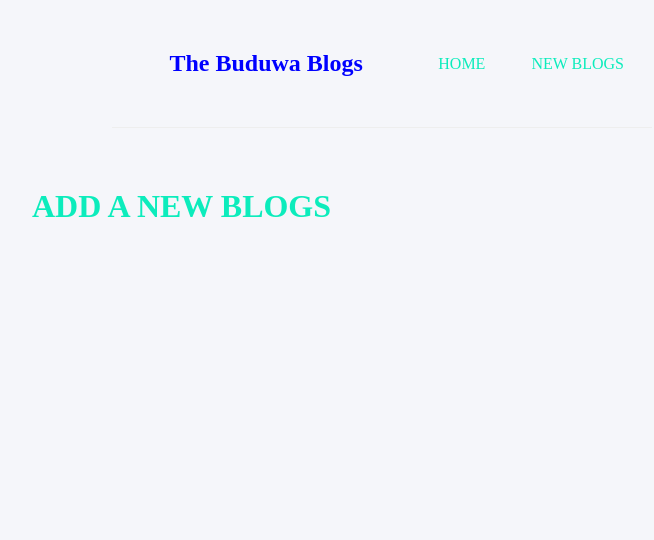
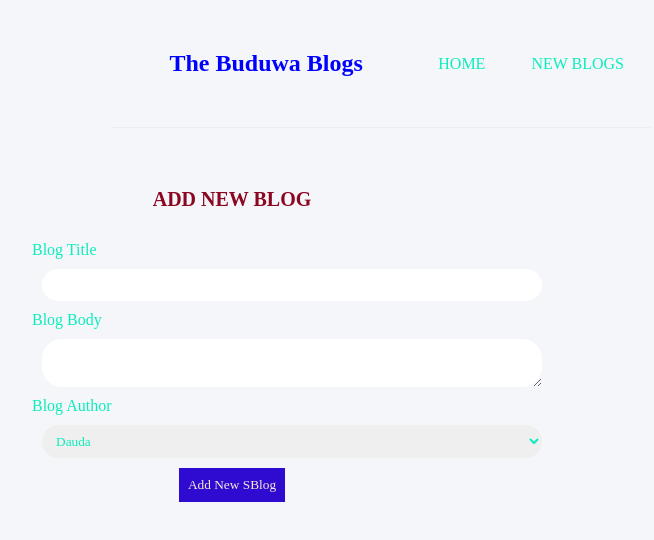
Before and after one commit to Harunatata/react-blog, a React (Create React App) app: page /Create in a window 1280 px wide. Shown: the top 540 px of the page, without its empty margins (258-912 px from the left). Built offline with nearby package versions, Linux system fonts and the light colour scheme.

Commit message:
react-blog

```diff
--- a/Data/db.json
+++ b/Data/db.json
@@ -2,22 +2,192 @@
   "blogs": [
     {
       "title": "The fist Blog",
-            "body": "Why do we use it, its is a long establiashed process",
+      "body": "f.Tech in Management and information Technology from Abubakar Tafawa Balewa University Bauchi, Bauchi state",
       "author": "Faruk",
       "id": 1
     },
     {
       "title": "Opening party",
-            "body": "Why do we use it, its is a long establiashed process",
+      "body": "WhMy name is Haruna Tata a polio survival and I am a junior web developer for Buduwa Global Tech. I am an accomplished coder and programmer, and I enjoy using my skills to contribute to the exciting technological advances that happen every day at Buduwa Global Tech. base in Buduwa ward, Jakusko Local Government area of Yobe state. where I did my primary school in Buduwa and proceed to Government secondary school Jakusko finished both junior and senior school there and obtained Diploma certificate in Computer science from Umar Suleiman College of education Gashua, currently studying my B.Tech in Management and information Technology from Abubakar Tafawa Balewa University Bauchi, Bauchi state",
       "author": "Haulat",
       "id": 2
     },
     {
       "title": "Opening party",
-            "body": "Why do we use it, its is a long establiashed process",
+      "body": "My name is Haruna Tata a polio survival and I am a junior web developer for Buduwa Global Tech. I am an accomplished coder and programmer, and I enjoy using my skills to contribute to the exciting technological advances that happen every day at Buduwa Global Tech. base in Buduwa ward, Jakusko Local Government area of Yobe state. where I did my primary school in Buduwa and proceed to Government secondary school Jakusko finished both junior and senior school there and obtained Diploma certificate in Computer science from Umar Suleiman College of education Gashua, currently studying my B.Tech in Management and information Technology from Abubakar Tafawa Balewa University Bauchi, Bauchi state",
       "author": "Haulat",
       "id": 3
+    },
+    {
+      "id": "a1c0",
+      "title": "igiirir",
+      "body": "igigi",
+      "author": "John"
+    },
+    {
+      "id": "cbec",
+      "title": "igiirir",
+      "body": "igigi",
+      "author": "John"
+    },
+    {
+      "id": "131d",
+      "title": "ididf",
+      "body": "uuere"
+    },
+    {
+      "id": "60a4",
+      "title": "hehfj",
+      "body": "hsdhedjef"
+    },
+    {
+      "id": "3cbf",
+      "title": "heh",
+      "body": "dff"
+    },
+    {
+      "id": "70ee",
+      "title": "heh",
+      "body": "dff"
+    },
+    {
+      "id": "0cc9",
+      "title": "heh",
+      "body": "dff"
+    },
+    {
+      "id": "5715",
+      "title": "heh",
+      "body": "dff"
+    },
+    {
+      "id": "6ec8",
+      "title": "heh",
+      "body": "dff"
+    },
+    {
+      "id": "765f",
+      "title": "heh",
+      "body": "dff"
+    },
+    {
+      "id": "83b2",
+      "title": "heh",
+      "body": "dff"
+    },
+    {
+      "id": "976e",
+      "title": "heh",
+      "body": "dff"
+    },
+    {
+      "id": "cbd5",
+      "title": "heh",
+      "body": "dff"
+    },
+    {
+      "id": "f5ee",
+      "title": "heh",
+      "body": "dff"
+    },
+    {
+      "id": "2622",
+      "title": "heh",
+      "body": "dff"
+    },
+    {
+      "id": "449f",
+      "title": "heh",
+      "body": "dff"
+    },
+    {
+      "id": "630f",
+      "title": "heh",
+      "body": "dff"
+    },
+    {
+      "id": "3354",
+      "title": "heh",
+      "body": "dff"
+    },
+    {
+      "id": "f0ca",
+      "title": "heh",
+      "body": "dff"
+    },
+    {
+      "id": "e35a",
+      "title": "heh",
+      "body": "dff"
+    },
+    {
+      "id": "1ccf",
+      "title": "heh",
+      "body": "dff"
+    },
+    {
+      "id": "a20f",
+      "title": "heh",
+      "body": "dff"
+    },
+    {
+      "id": "9d38",
+      "title": "heh",
+      "body": "dff"
+    },
+    {
+      "id": "9f31",
+      "title": "heh",
+      "body": "dff"
+    },
+    {
+      "id": "794d",
+      "title": "heh",
+      "body": "dff"
+    },
+    {
+      "id": "00e6",
+      "title": "heh",
+      "body": "dff"
+    },
+    {
+      "id": "44f7",
+      "title": "heh",
+      "body": "dff"
+    },
+    {
+      "id": "310a",
+      "title": "heh",
+      "body": "dff"
+    },
+    {
+      "id": "86c9",
+      "title": "heh",
+      "body": "dff"
+    },
+    {
+      "id": "28e5",
+      "title": "New Blogs",
+      "body": "ofkgooegobooynoy",
+      "author": "Laugi"
+    },
+    {
+      "id": "49cb",
+      "title": "New Blogs",
+      "body": "ofkgooegobooynoy",
+      "author": "Laugi"
+    },
+    {
+      "id": "179c",
+      "title": "Hussaini Zakiru Ali",
+      "body": "bdjdnn xchgbncv ghngn v nungh nghhgnm yhht ",
+      "author": "Sharfudeen"
+    },
+    {
+      "id": "194e",
+      "title": "Musa Got new Appointment",
+      "body": "BNbnxnasdfjkn gbn nxbn sfnjn xcvnm dfjkm,cjkdnm, fjcvnmfjgnm gmgn jn fvjnm jkn mf drfjfnm jk fjkmtrjkd mjk trfjknm trf trdfjknmdf",
+      "author": "Sharfudeen"
     }
   ]
-
 }
--- a/src/App.js
+++ b/src/App.js
@@ -5,6 +5,7 @@ import { BrowserRouter as Router, Route, Routes, Switch, BrowserRouter } from 'r
 import Create from './Create';
 import Input from './input';
 import BlogDetails from './BlogDetails';
+import NotFound from './NotFound';
 
 
 
@@ -33,6 +34,9 @@ function app (){
                 <Route path="/blogs/:id">
                   <BlogDetails/>
                 </Route>
+                <Route>
+                  <NotFound/>
+                </Route>
             </Switch>
 
             </div>
@@ -45,7 +49,7 @@ function app (){
 
 
 export default app;
-// kkk
+
 
     // <BrowserRouter>
     // <Routes>
--- a/src/BlogDetails.js
+++ b/src/BlogDetails.js
@@ -1,19 +1,28 @@
 import { useParams } from "react-router-dom/cjs/react-router-dom";
 import useFetch from "./useFetch";
+import { useHistory } from "react-router-dom/cjs/react-router-dom.min";
 
 
 const BlogDetails = () => {
-      const {id} = useParams();
-      const {data: blog, error, isPending } = useFetch('http://localhost:9000/blogs/' + id);
-
+      const { id } = useParams();
+      const {Data: blog, error, isPending } = useFetch('http://localhost:8000/blogs/' + id);
+      const history = useHistory();
+       const handleClick= () => {
+        fetch('http://localhost:8000/blogs/' + blog.id, {
+          method: 'DELETE'
+        }).then(() =>{
+          history.push('/');
+        })
+       }
       return (
         <div className="blog-list">
-       {isPending && <div>Loading....</div>}
-      {error &&  <div>{error}</div> }
+          {isPending && <div>Loading....</div>}
+        {error && <p>{ error }</p> }
       {blog && (<article>
         <h1>{blog.title}</h1>
-        <p>Written by {blog.title}</p>
-        <p>{blog.author}</p>
+        <p>Written by {blog.author}</p>
+        <p>{blog.body}</p>
+        <button onClick={handleClick}>Delete</button>
         </article>)}
         </div>
      );
--- a/src/Create.js
+++ b/src/Create.js
@@ -1,9 +1,57 @@
+import { useState } from "react";
+import { useHistory } from "react-router-dom/cjs/react-router-dom.min";
+
 const Create = () => {
+    const [title, setTitle] = useState();
+    const [body, setBody] = useState();
+    const [author, setAuthor] = useState();
+    const [isPending, setIspending] = useState(false);
+    const history = useHistory();
+
+
+    const handleSubmit = (e) => {
+            e.preventDefault();
+            const blog = {title, body, author};
+
+            setIspending(true);
+            fetch('http://localhost:8000/blogs', {
+                method: 'POST',
+                headers: {"content-type": "application/json"},
+                body: JSON.stringify(blog)
+
+    }).then(() => {
+        console.log('new blog added');
+        setIspending(true);
+        history.push('/');
+
+    })}
     return (
-        <div>
-            <h1>ADD A NEW BLOGS</h1>
-        </div>
+       <div className="create">
+        <h2>ADD NEW BLOG</h2>
+        <form onSubmit={handleSubmit}>
+            <label>Blog Title</label>
+            <input type="text" value={title} onChange={(e) => setTitle(e.target.value)}/>
+            <label>Blog Body</label>
+            <textarea  value={body} onChange={(e) => setBody(e.target.value)}
+            required>
+
+            </textarea>
+            <label>Blog Author</label>
+            <select value={author} onChange={(e) => setAuthor(e.target.value)}>
+                <option value="Dauda">Dauda</option>
+                <option value="Sharfudeen">Sharfudeen</option>
+                <option value="Haruna">Haruna</option>
+            </select>
+          {!isPending && <button>Add New SBlog</button>}
+          {isPending && <button>Disable add blog</button>}
+
+
+        </form>
+
+
+       </div>
      );
 }
 
+
 export default Create;
--- a/src/Home.js
+++ b/src/Home.js
@@ -6,7 +6,7 @@ import useFetch from "./useFetch";
 
 
 const Home = () => {
-   const {Data: blogs, IsPending, error} = useFetch('http://localhost:9000/blogs');
+   const {Data: blogs, IsPending, error} = useFetch('http://localhost:8000/blogs');
 
     return (
         <div>
--- /dev/null
+++ b/src/NotFound.js
@@ -0,0 +1,15 @@
+import { Link } from "react-router-dom";
+
+const NotFound = () => {
+
+
+    return (
+        <div>
+            <h1>sorry!!!</h1>
+            <p>The page cannot found</p>
+            <Link to="/">Back to homepage</Link>
+        </div>
+    );
+}
+
+export default NotFound;
--- a/src/index.css
+++ b/src/index.css
@@ -48,6 +48,10 @@ button:hover{
   border: #0ad135;
   border-color: black;
 }
+.blog-list blog.title{
+  width: 20px;
+  padding: 15px;
+}
 .blog-preview h1{
   font-size: 20px;
   color: rgb(red, rgb(8, 46, 8), blue);
@@ -70,3 +74,38 @@ button:hover{
 text-decoration: none;
 
 }
+.create{
+  max-width: 400px;
+  margin: 0;
+  text-align: center;
+}
+.create label{
+  text-align: left;
+  display: block;
+}
+.create h2{
+  font-size: 20px;
+  color: rgb(139, 6, 33);
+  margin-bottom: 30px;
+}
+.create input, .create textarea, .create select{
+  width: 500px;
+  padding: 8px 10px;
+  margin: 10px;
+  border: 50px salmon;
+  box-sizing: border-box;
+  display: block;
+  border-radius: 20px;
+}
+.create button{
+  background: #2f0ad1;
+  color: antiquewhite;
+  border: 0;
+  padding: 9px;
+  cursor: pointer;
+
+
+}
+button:hover{
+  color: rgb(109, 64, 5);
+}
```
Lines whose indentation alone changed are shown as unchanged.
